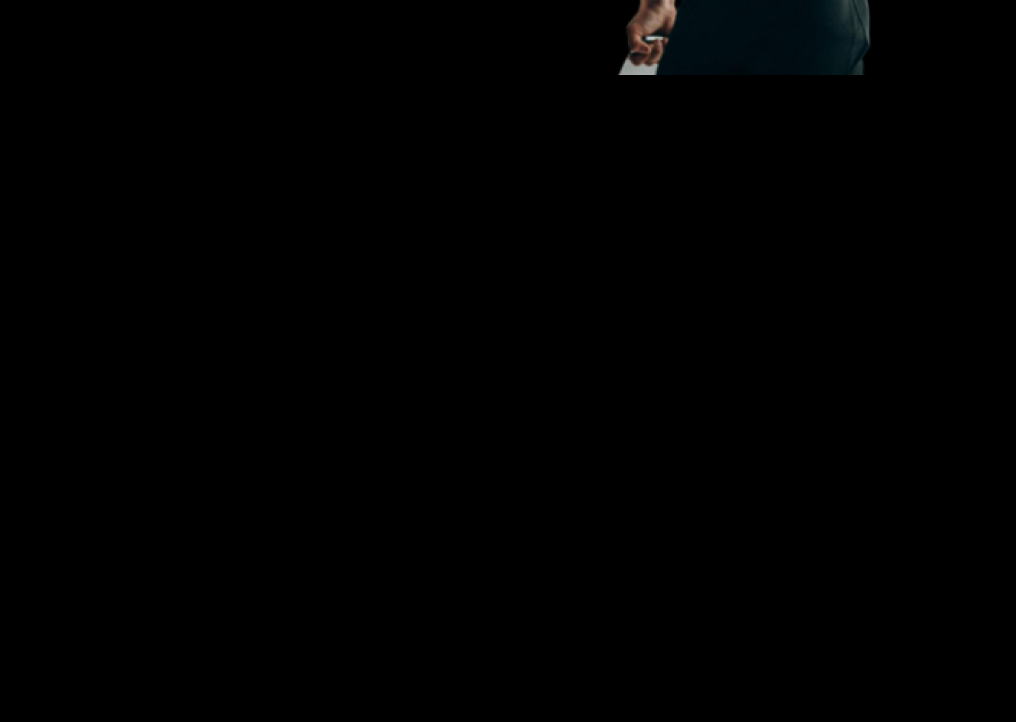
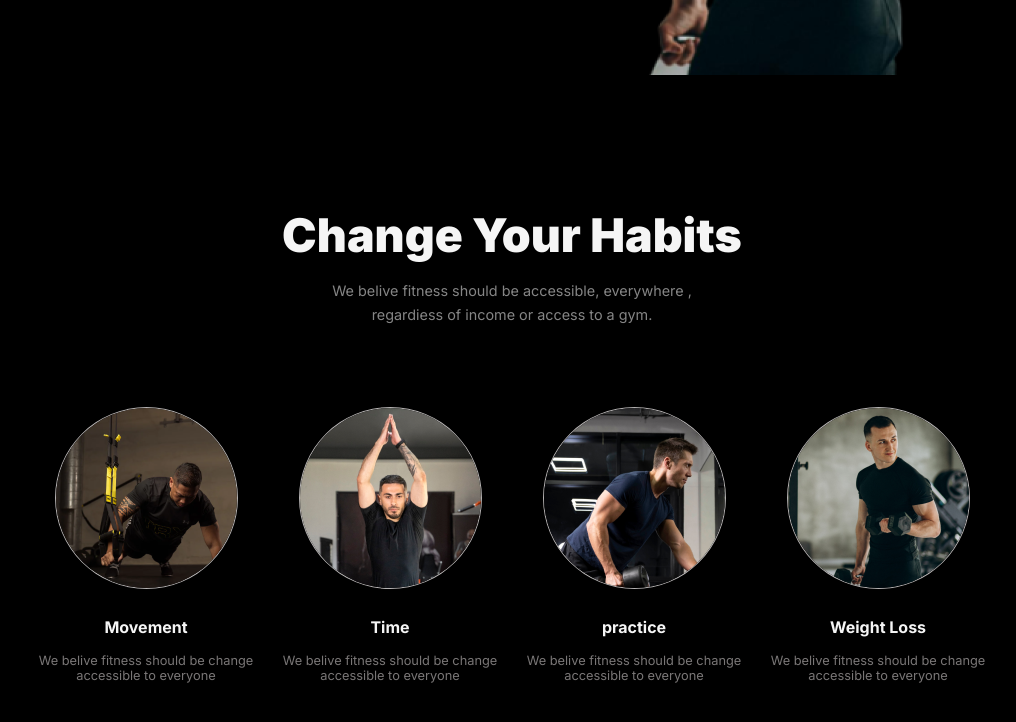
Before and after one commit to rizonahmed/assignment-two, a plain HTML site: page index.html in a window 1280 px wide. Shown: the part 642-1364 px from the top of the page, without its empty margins (128-1144 px from the left). Before the commit the page ends 800 px from the top, so only its background shows below. Drawn offline with Linux system fonts and the light colour scheme.

Commit message:
completed the change section and give some style fot change section

```diff
--- a/index.html
+++ b/index.html
@@ -11,7 +11,11 @@
 
 </head>
 <body>
+<!-- header start here  -->
+
  <header class="header">
+
+<!-- nav start here -->
 <nav class="navbar">
 
 <div class="fitness">
@@ -32,20 +36,18 @@
 </div>
 
 </nav>
+<!-- nav end here  -->
 
+<!-- banner start here  -->
 <div class="banner">
     <div class=" header-content">
         <h1> Get body in <br> <span>Shape</span> & stay <br> healthy</h1>
         <p> A huge selection of health and fitness content, healthy recipes and transformation stories to help you get fit and stay fit </p>
 
-
         <button class="design" >Join Club Now! </button>
          <button class="simple"  >Dawonload App</button>
+        </div>
 
-
-
-
-        </div>
         <div class="header-photo">
             <div class="ping"> <h1>500+</h1>
             <p>Free Workout Vedio </p>
@@ -57,12 +59,55 @@
             <p> Vedio Tutorial</p>
             </div>
         </div>
+</div>
+<!-- banner end here  -->
 
-</div>
+ </header>
+ <!-- header end here -->
+
+  <!-- main section start here -->
+ <main>
+
+<!-- change section start here  -->
+<section class="change">
+    <h1>Change Your Habits</h1>
+    <p>We belive fitness should be accessible, everywhere , regardiess of income or access to a gym. </p>
+
+    <div class="habits">
+
+        <div class="practice">
+           <img src="./images/image 3.png" alt="">
+           <h4>Movement</h4>
+           <p>We belive fitness should be change accessible to everyone</p>
+        </div>
+        <div class="practice">
+           <img src="./images/image 2.png" alt="">
+           <h4>Time</h4>
+           <p>We belive fitness should be change accessible to everyone</p>
+        </div>
+        <div class="practice">
+           <img src="./images/image 4.png" alt="">
+           <h4>practice</h4>
+           <p>We belive fitness should be change accessible to everyone</p>
+        </div>
+        <div class="practice">
+           <img src="./images/image 5.png" alt="">
+           <h4>Weight Loss</h4>
+           <p>We belive fitness should be change accessible to everyone</p>
+        </div>
+
+    </div>
+
+</section>
 
 
- </header>
 
+
+
+
+
+ </main>
+<!-- main section end here -->
 
 </body>
  </html>
--- a/styles/style.css
+++ b/styles/style.css
@@ -13,15 +13,13 @@ color: whitesmoke;
 
 }
 .header{
-    max-width: 70%;
-    max-width: 70%;
+    max-width: 75%;
     margin: auto;
+}
 
-}
 .orng{
     background-color: #E6533C;
     font-weight: 600;
-
 }
 
 .navbar{
@@ -48,7 +46,6 @@ color: whitesmoke;
     display: flex;
     justify-content: space-around;
     gap: 1rem;
-
 }
 
 .btn>ul>li{
@@ -66,7 +63,6 @@ color: whitesmoke;
 .menu{
     display: none;
 }
-
 
 .banner{
     display: flex;
@@ -148,7 +144,6 @@ top: 20%;
     color: #a8a1a1;
 }
 
-
 .pong{
     background-color:  rgba(59, 59, 59, 0.384);
     text-align: center;
@@ -177,5 +172,46 @@ top: 20%;
     background: transparent;
     font-size: .8rem;
     color:rgba(255, 255, 255, 0.582);
+}
+
+.change{
+    max-width: 75%;
+    margin: 3rem auto;
+    margin-top: 8rem;
+    text-align: center;
+}
+.change>h1{
+    font-size:2.9rem ;
+    font-weight: 900;
+    padding-bottom: 1rem;
 
 }
+.change>p{
+font-size: .9rem;
+max-width: 40%;
+margin: auto;
+line-height: 1.5rem;
+padding-bottom: 5rem;
+color: #858585;
+
+}
+
+.habits{
+    display: flex;
+     justify-content: space-between;
+     align-items: center;
+     gap: 1rem;
+}
+.practice>img{
+    max-width: 100%;
+    border-radius: 50%;
+    border: solid .1px rgb(182, 179, 179);
+}
+.practice>h4{
+    padding-top: 1.5rem;
+}
+.practice>p{
+    font-size: .8rem;
+    padding-top: 1rem;
+    color: #797676;
+}
```
